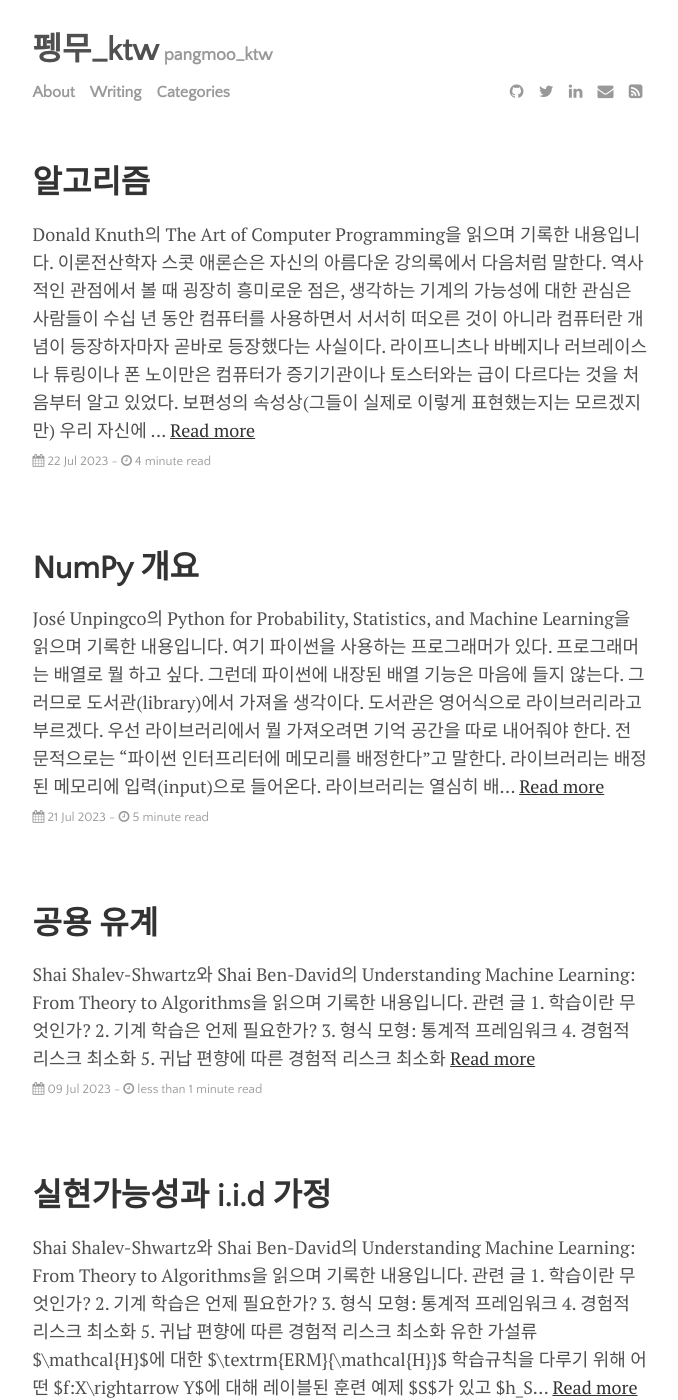
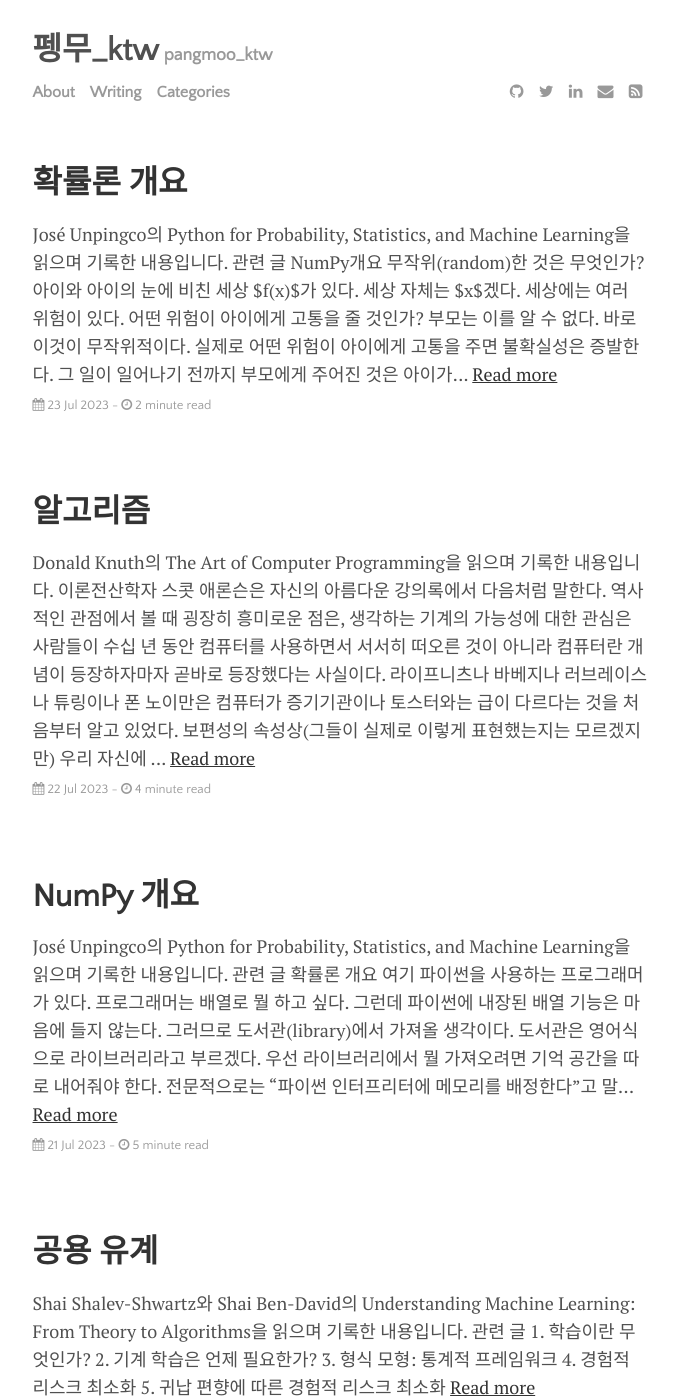
Before and after one commit to pangmoo-KTW/pangmoo-KTW, a Jekyll site: the page built from index.html, in a window 1280 px wide and 1400 px high. Shown: the whole window, without its empty margins (300-978 px from the left). Built offline with Jekyll 4.4.1, drawn with Linux system fonts in a browser that asks for light colours; the list of posts is cut into pages by our own code; part of the change alters nothing that is shown; some of the changed text lies outside the part shown.

Commit message:
pythonML02

````diff
--- a/_posts/2023-07-21-pythonML01.md
+++ b/_posts/2023-07-21-pythonML01.md
@@ -6,8 +6,9 @@ categories: MachineLearning
 tags: [MachineLearning]
 ---
 
-> *José Unpingco의 [Python for Probability, Statistics, and Machine Learning](https://library.samdu.uz/files/7cbb6fdd660fb2c0f0580bfd6ed73040_Python%20for%20Probability,%20Statistics,%20and%20Machine%20Learning.pdf){:target="_blank"}을 읽으며 기록한 내용입니다.*
->
+> - *José Unpingco의 [Python for Probability, Statistics, and Machine Learning](https://library.samdu.uz/files/7cbb6fdd660fb2c0f0580bfd6ed73040_Python%20for%20Probability,%20Statistics,%20and%20Machine%20Learning.pdf){:target="_blank"}을 읽으며 기록한 내용입니다.*
+> - 관련 글
+>   - [확률론 개요](https://pangmoo-ktw.github.io/pangmoo-KTW/pythonML02)
 
 여기 파이썬을 사용하는 프로그래머가 있다.
 프로그래머는 배열로 뭘 하고 싶다.
--- /dev/null
+++ b/_posts/2023-07-23-pythonML02.md
@@ -0,0 +1,136 @@
+---
+layout: post
+title: "확률론 개요"
+author: 김태원
+categories: MachineLearning
+tags: [MachineLearning]
+---
+
+> - *José Unpingco의 [Python for Probability, Statistics, and Machine Learning](https://library.samdu.uz/files/7cbb6fdd660fb2c0f0580bfd6ed73040_Python%20for%20Probability,%20Statistics,%20and%20Machine%20Learning.pdf){:target="_blank"}을 읽으며 기록한 내용입니다.*
+> - 관련 글
+>   - [NumPy개요](https://pangmoo-ktw.github.io/pangmoo-KTW/pythonML01)
+
+**무작위**(random)한 것은 무엇인가?
+아이와 아이의 눈에 비친 세상 $f(x)$가 있다.
+세상 자체는 $x$겠다.
+세상에는 여러 위험이 있다.
+*어떤 위험이 아이에게 고통을 줄 것인가?*
+
+부모는 이를 알 수 없다.
+바로 이것이 **무작위적**이다.
+실제로 어떤 위험이 아이에게 고통을 주면 불확실성은 증발한다.
+그 일이 일어나기 전까지 부모에게 주어진 것은 아이가 매해 나이를 먹으리라는 개념, 다시 말해 운명과 이 운명이 나타내는 도래할 위험의 가능성 뿐이다.
+
+아래 같은 함수가 있다고 하자.
+
+$$
+f(x) = \begin{cases}0 < x \leq 1 \Rightarrow 1 \\
+       1 < x \leq 2 \Rightarrow 2 \\
+       x\leq 0\; \vee x>2 \Rightarrow 0\end{cases}_.
+$$
+
+이에 리만 적분을 사용한다.
+
+$$
+\int^2_0f(x)dx=1+2=3.
+$$
+
+즉 면적이 $1$과 $2$인 직사각형이 $f(x)$의 그래프로 존재한다.
+확률론의 기초인 르베그 적분은 이런 리만 적분과 비슷하다.
+다만 $x$ 좌표가 아니라 $y$ 좌표에 주목한다.
+이를테면 $f(x)=1$에 대해 어떤 $x$가 참인가?
+
+이 경우에는 $x\in(0,1]$에 대해 참이다.
+그리하여 우리는 함수값과 이 함수값이 참인 $x$의 집합 간의 대응을 취한다.
+이 경우는 $\lbrace(0,1]\rbrace$와 $\lbrace(1,2]\rbrace$다.
+적분을 계산하려면 함수값 $1,2$를 취해 이에 대응하는 구간 $\mu$의 크기를 재면 된다.
+
+$$
+\int^2_0fd\mu=1\mu(\lbrace(0,1]\rbrace) + 2\mu(\lbrace(1,2]\rbrace).
+$$
+
+$\mu((0,1])=\mu((1,2])=1$이기에 앞선 리만 적분과 결과가 같다.
+다만 $\mu$ 함수의 도입으로 구간의 간격을 훨씬 덜 추잡스럽게 측정할 수 있다.
+일종의 자유다.
+확률론은 이 자유에 근거한다.
+그리고 이 자유는 어떤 **독립**을 요구한다.
+수학적으로 말해 두 자유변수 $X$와 $Y$가 독립인 필요충분조건은 아래와 같다.
+
+$$
+\mathbb{P}(X,Y)=\mathbb{P}(X)\mathbb{P}(Y).
+$$
+
+독립은 상관관계의 부재보다 강력한 개념이다.
+$X$와 $Y$가 집합 $\{1,2,3\}$에 균일하게 분포되었다고 하자.
+$X$와 $Y$는 아래와 같다.
+
+$$
+X=\begin{cases}\omega=1 \Rightarrow 1 \\ \omega=2 \Rightarrow 0 \\\omega = 3 \Rightarrow = -1\end{cases}_,
+Y=\begin{cases}\omega=1\Rightarrow 0 \\\omega = 2 \Rightarrow 1 \\\omega=3\Rightarrow = 0\end{cases}_.
+$$
+
+$\mathbb{E}(X)=0$이기에 $\mathbb{E}(X-\bar{X})\mathbb{E}(Y-\bar{Y})=0$이다.
+따라서 상관관계가 없는 무작위 변수다.
+하지만 독립은 아니다.
+
+$$
+\mathbb{P}(X=1,Y=1)=0\neq\mathbb{P}(X=1)\mathbb{P}(Y=1)=\frac{1}{9}_.
+$$
+
+따라서 상관관계가 없다고 독립인 것은 아니다.
+이미 독립인 무작위 변수를 다시 종속시킬 수도 있다.
+조건을 잘못 부여하는 것이다.
+조건은 아래처럼 부여한다.
+
+$$
+\mathbb{P}(X,Y,|Z)=\mathbb{P}(X|Z)\mathbb{P}(Y|Z).
+$$
+
+$Z$에 따라 $X$와 $Y$가 독립이라는 뜻이다.
+이에 두 독립 무작위 변수 $X_1,X_2\in\{0,1\}$가 있다고 하자.
+$Z=X_1+X_2$를 정의한다.
+즉 $Z\in\{0,1,2\}$다.
+$Z=1$인 경우는 아래와 같다.
+
+$$
+\begin{aligned}
+\mathbb{P}(X_1|Z=1)&>0\\
+        \mathbb{P}(X_2|Z=1)&>0.
+\end{aligned}
+$$
+
+$X_1,X_2$가 독립이더라도 $Z$에 의해 독립이 깨진다.
+
+$$
+\mathbb{P}(X_1=1,X_2=1|Z=1)=0\neq\mathbb{P}(X_1=1|Z=1)\mathbb{P}(X_2=1|Z=1).
+$$
+
+이처럼 조건이 독립에 영향을 미친다는 사실은 확률론적 시각 모형의 핵심 주제다.
+예제 하나만 보겠다.
+길이 $1$의 막대기를 세 조각으로 쪼갰다.
+이들 조각으로 삼각형을 만들 수 있는 확률은 얼마인가?
+
+삼각형을 일종의 규약으로 다루겠다.
+우선 각 조각의 길이 $a,b,c$를 $Y>X$에 대해 아래처럼 둘 수 있다.
+
+$$
+\begin{aligned}
+a &= X \\
+     b &= Y-X \\
+     c &= 1-Y.
+\end{aligned}
+$$
+
+이때 $(a+b+c)/2$보다 $a,b,c$가 모두 작으면 세 조각은 삼각형을 이룬다.
+나머지는 파이썬에게 맡긴다.
+
+```python
+>>> import numpy as np
+>>> x,y = np.random.rand(2,1000)
+>>> a,b,c = x,(y-x),1-y
+>>> s = (a+b+c)/2
+>>> np.mean((s>a)&(s>b)&(s>c)&(y>x)) # 1/8 = 0.125a,b,c = x,(y-x),1-y
+0.124
+```
+
+$0.124\approx1/8$이다.
````
